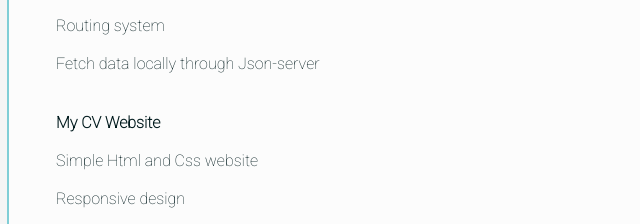
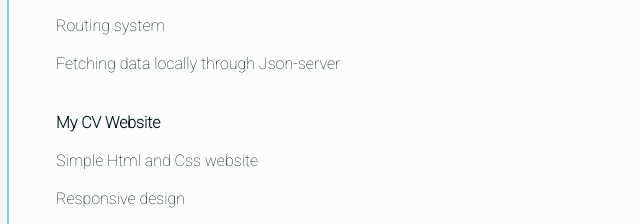
Before and after one commit to mansouur/MyPortfolio, a plain HTML site: page index.html in a window 1280 px wide. Shown: the part 876-1100 px from the top of the page, 0-640 px from the left. Drawn offline with Linux system fonts and the light colour scheme.

Commit message:
Update index.html

```diff
--- a/index.html
+++ b/index.html
@@ -116,7 +116,7 @@
               <br />
               <li>Routing system</li>
               <br />
-              <li>Fetch data locally through Json-server</li>
+              <li>Fetching data locally through Json-server</li>
             </ul>
           </li>
           <li>
```
